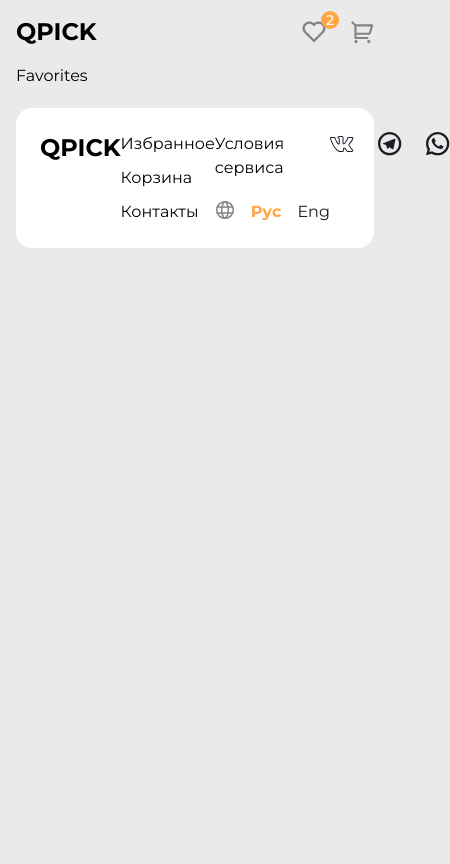
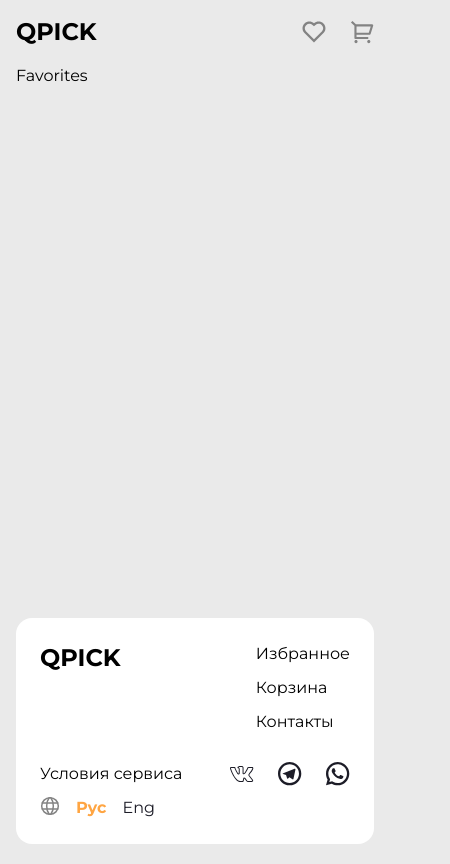
Before and after one commit to dneovu/nflx-test, a React (Vite) app: page /favorites in a window 390 px wide. Shown: the whole page, 450 px wide, since content can reach past the window. Built offline with nearby package versions, Linux system fonts and the light colour scheme.

Commit message:
feat: change footer position, few changes

```diff
--- a/src/components/footer/Footer.tsx
+++ b/src/components/footer/Footer.tsx
@@ -6,7 +6,7 @@
 
 const Footer = () => {
   return (
-    <footer className="mt-5 flex w-full justify-between rounded-2xl bg-white p-6">
+    <footer className="mt-5 flex w-full flex-wrap justify-between gap-7 rounded-2xl bg-white p-6">
       <NavLink to="/">
         <h2 className="hover:text-accent text-2xl font-bold uppercase">
           Qpick
@@ -31,7 +31,7 @@
           </li>
         </ul>
       </nav>
-      <div className="flex flex-col justify-between">
+      <div className="flex flex-col justify-between gap-2.5">
         <NavLink to="#">
           <p className="hover:text-accent">Условия сервиса</p>
         </NavLink>
--- a/src/components/header/Header.tsx
+++ b/src/components/header/Header.tsx
@@ -18,7 +18,7 @@
       <nav aria-label="Основная навигация">
         <ul className="flex items-center gap-6">
           <li>
-            <HeaderLink linkTo="/favorites" itemCount={2} Svg={Favs} />
+            <HeaderLink linkTo="/favorites" itemCount={0} Svg={Favs} />
           </li>
           <li>
             <HeaderLink linkTo="/cart" itemCount={totalQuantity} Svg={Cart} />
--- a/src/components/wrappers/PageWrapper.tsx
+++ b/src/components/wrappers/PageWrapper.tsx
@@ -4,7 +4,7 @@
 
 const PageWrapper = ({ children }: PageWrapperProps) => {
   return (
-    <div className="mx-auto mb-5 h-full max-w-[1440px] px-4 lg:px-44">
+    <div className="mx-auto mb-5 flex h-screen max-w-[1440px] flex-col px-4 lg:px-44">
       {children}
     </div>
   );
--- a/src/routes/Cart.tsx
+++ b/src/routes/Cart.tsx
@@ -11,7 +11,7 @@
   return (
     <PageWrapper>
       <Header />
-      <main className="mt-5">
+      <main className="mt-5 flex-auto">
         <h1 className={`text-primary mb-5 text-lg font-semibold`}>Корзина</h1>
         {totalQuantity > 0 ? (
           <div className="flex flex-wrap justify-between gap-4">
--- a/src/routes/Favorites.tsx
+++ b/src/routes/Favorites.tsx
@@ -6,7 +6,9 @@
   return (
     <PageWrapper>
       <Header />
-      <div>Favorites</div>
+      <main className="flex-auto">
+        <h1>Favorites</h1>
+      </main>
       <Footer />
     </PageWrapper>
   );
--- a/src/routes/Home.tsx
+++ b/src/routes/Home.tsx
@@ -13,7 +13,7 @@
   return (
     <PageWrapper>
       <Header />
-      <main className="mt-5 space-y-5">
+      <main className="mt-5 flex-auto space-y-5">
         <CatalogSection title="Наушники" items={WIRED_HEADPHONES} />
         <CatalogSection
           title="Беспроводные наушники"
```
